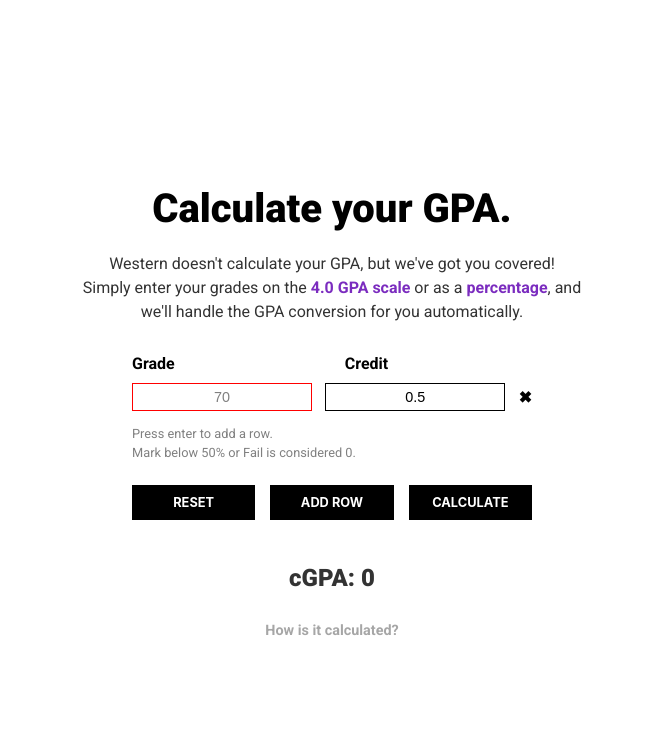
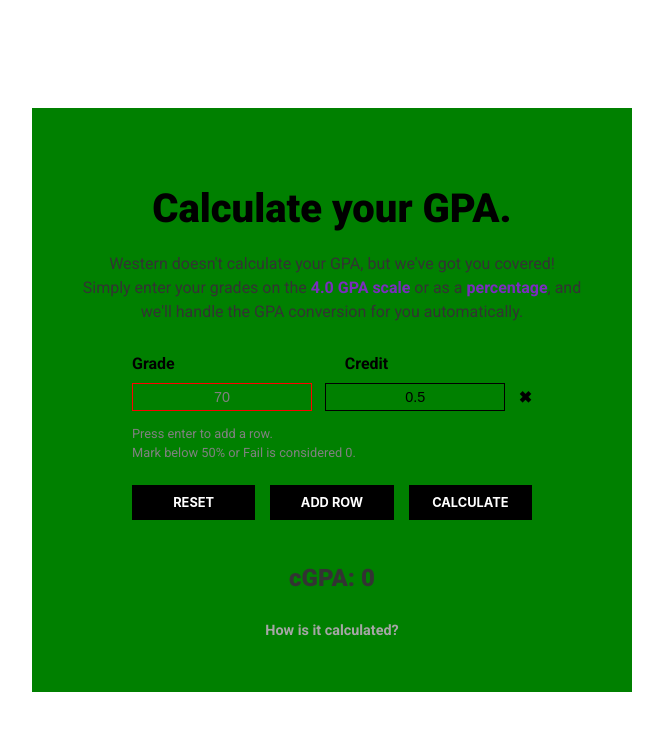
Before and after one commit to rat-atouille/uwo_gpa_calculator, a React (Create React App) app: page / in a window 1280 px wide. Shown: the top 730 px of the page, without its empty margins (308-971 px from the left). Built offline with nearby package versions, Linux system fonts and the light colour scheme.

Commit message:
fixed minor errors

```diff
--- a/src/App.css
+++ b/src/App.css
@@ -6,8 +6,6 @@
   padding: 0;
   margin: 0;
   flex-direction: column;
-  align-items: center;
-  justify-content: center;
   display: flex;
   overflow-y: auto;
 }
--- a/src/components/Calculator.js
+++ b/src/components/Calculator.js
@@ -2,7 +2,7 @@ import React, { useState } from 'react';
 import './Calculator.scss';
 
 const Calculator = () => {
-  const [rows, setRows] = useState([{ grade: '', credit: 0.5 }]);
+  const [rows, setRows] = useState([{ grade: '', credit: '0.5' }]);
   const [culm, setCulm] = useState(0);
   const [descript, setDescript] = useState(false);
 
@@ -17,7 +17,7 @@ const Calculator = () => {
   // addRow
   const addRow = (e) => {
     e.preventDefault();
-    setRows([...rows, { grade: '', credit: 0.5 }]);
+    setRows([...rows, { grade: '', credit: '0.5' }]);
   };
 
   const calculate = (e) => {
@@ -38,7 +38,7 @@ const Calculator = () => {
           hasError = true;
         }
         return;
-      } if (item.credit !== 0.5 && item.credit !== 1) {
+      } if (item.credit !== '0.5' && (item.credit !== '1' && item.credit !== '1.0')) {
           if (!hasError) {
             alert("Enter a valid credit (0.5 or 1)!");
             hasError = true;
@@ -130,7 +130,7 @@ const Calculator = () => {
                   id={`credit-${index}`}
                   placeholder='0.5'
                   value={row.credit}
-                  className={(row.credit !== 0.5 && row.credit !== 1) ? 'error' : ''}
+                  className={(row.credit !== '0.5' && (row.credit !== '1' && row.credit !== '1.0')) ? 'error' : ''}
                   onChange={(e) => handleChange(index, e)}
                 />
                 <span className='delete' onClick={()=>deleteRow(index)}>✖</span>
--- a/src/components/Calculator.scss
+++ b/src/components/Calculator.scss
@@ -1,9 +1,10 @@
 
 .calculator {
   max-width: 600px;
-  margin: 0 auto;
+  margin: auto;
   padding: 50px;
   text-align: center;
+  background-color: green;
 }
 
 h1 {
```
